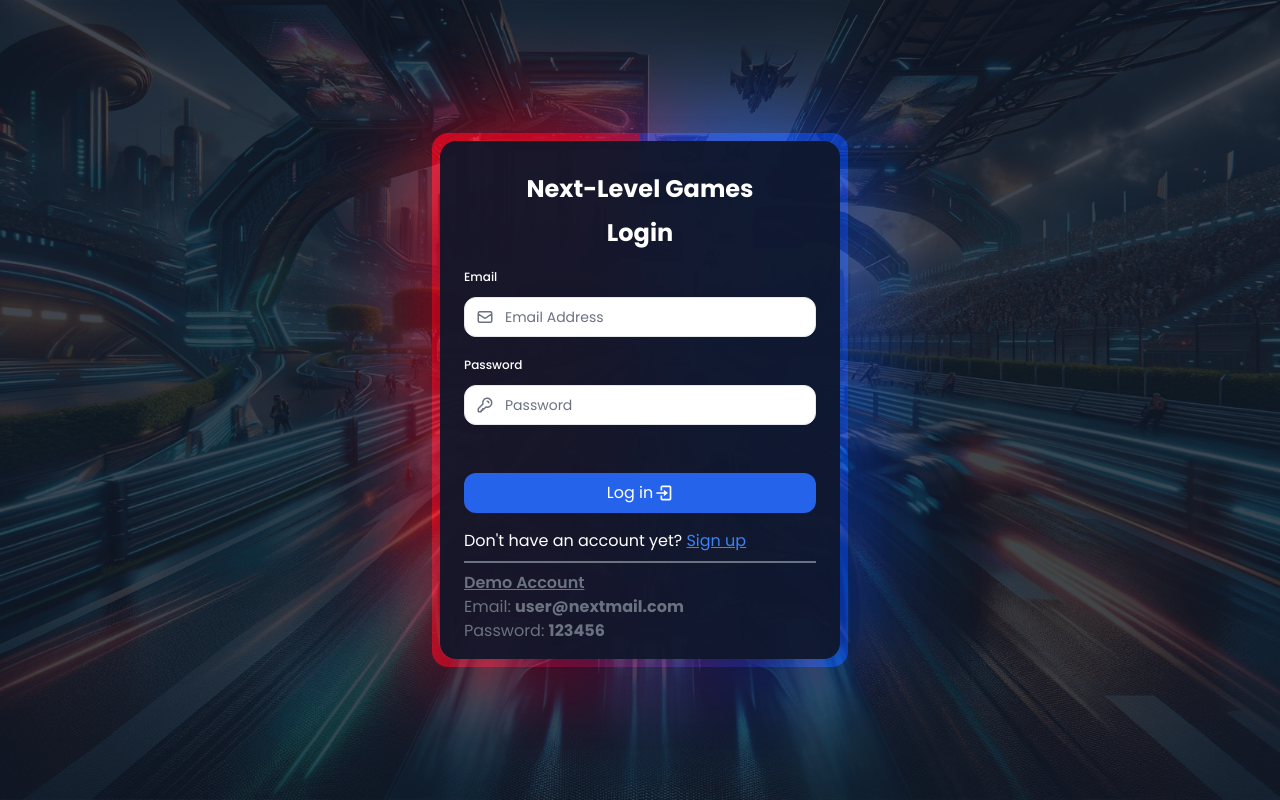
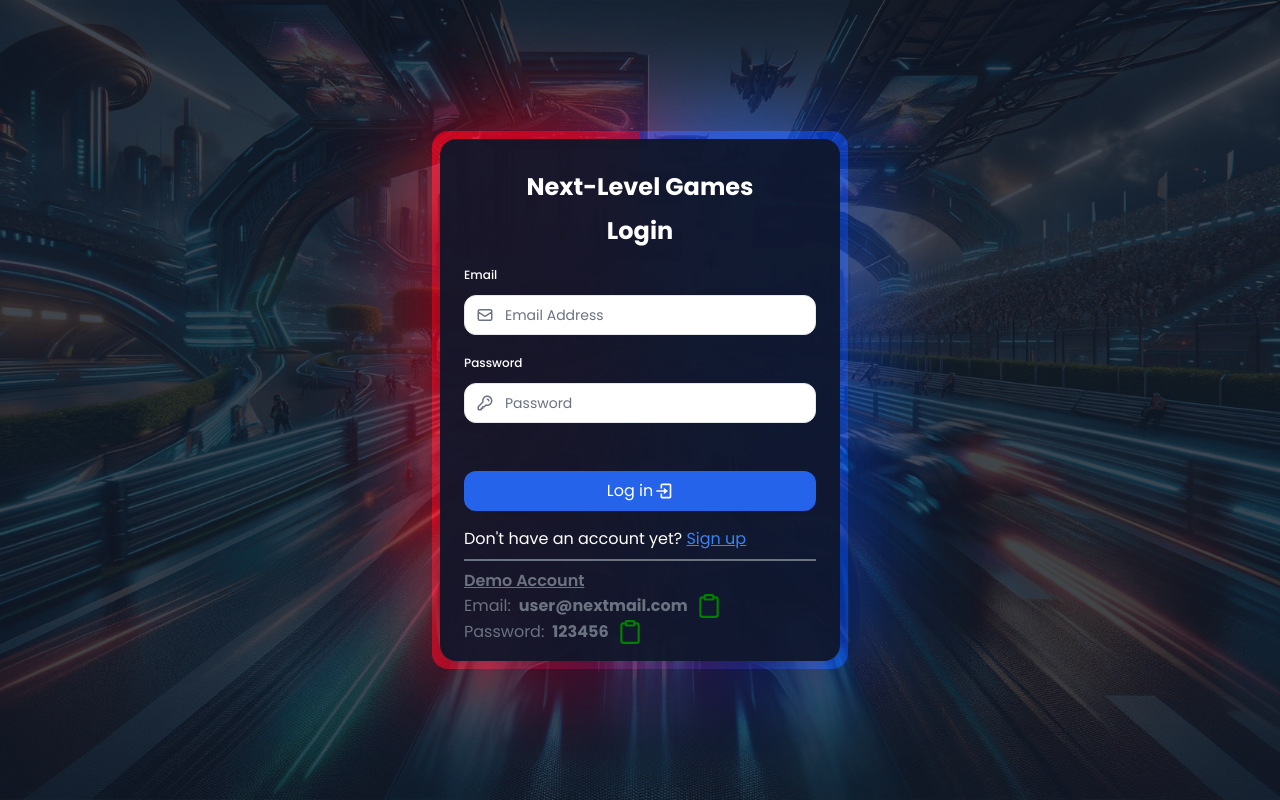
Before and after one commit to CodeExpert8081/react-game-site, a Next.js app: page /login in a window 1280 px wide. Built offline with nearby package versions, Linux system fonts and the light colour scheme.

Commit message:
added a clipboard copy component for improved user experience when logging in with the demo account credentials

```diff
--- a/components/ui/Authentication/LoginForm.tsx
+++ b/components/ui/Authentication/LoginForm.tsx
@@ -1,21 +1,13 @@
 "use client";
-
-// import { lusitana } from "@/app/ui/fonts";
-// import { AtSymbolIcon, KeyIcon, ExclamationCircleIcon } from "@heroicons/react/24/outline";
-// import { ArrowRightIcon } from "@heroicons/react/20/solid";
-// import { Button } from "./button";
 
 // @ts-expect-error
 import { useFormState, useFormStatus } from "react-dom";
 import { HiOutlineMail, HiOutlineKey } from "react-icons/hi";
 import { BsExclamationCircleFill } from "react-icons/bs";
 import { BiLogIn, BiArrowBack } from "react-icons/bi";
-// import { experimental_useFormStatus as useFormState, experimental } from "react-dom";
-// import { experimental_useFormState as useFormState } from "react-dom";
-// import { experimental_useFormStatus as useFormStatus } from "react-dom";
 import { authenticate } from "@/lib/actions";
 import Link from "next/link";
-import { FormEvent } from "react";
+import ClipboardBtn from "../ClipboardBtn";
 
 export default function LoginForm() {
   // Using useFormState to CALL THE SERVER ACTION and HANDLE FORM ERRORS, and useFormStatus to handle the pending state of the form
@@ -25,23 +17,28 @@ export default function LoginForm() {
 
   // GIVING ACCOUNT CREDENTIALS TO A DEMO ACCOUNT TO MAKE IT EASY FOR VIEWERS TO CHECKOUT THE APP WITHOUT HAVING TO CREATE AN ACCOUNT
   const DemoAccountCredentials = () => {
+    const demoEmail = "user@nextmail.com";
+    const demoPassword = "123456";
+
     return (
       <div className="divide-double border-t-2 border-gray-500 mt-2 pt-2 text-gray-500">
         <span className="underline font-semibold">Demo Account</span>
-        <p>
-          Email: <b>user@nextmail.com</b>
-        </p>
-        <p>
-          Password: <b>123456</b>
-        </p>
+        {/* EMAIL & PASSWORD*/}
+        <div className="flex flex-col">
+          <span className="self-start items-center justify-center flex gap-2">
+            Email: <b>user@nextmail.com</b>
+            <ClipboardBtn text={demoEmail} />
+          </span>
+          <span className="self-start items-center justify-center flex gap-2">
+            Password: <b>123456</b>
+            <ClipboardBtn text={demoPassword} />
+          </span>
+        </div>
       </div>
     );
   };
 
   return (
-    // <form action={action} className="space-y-3 text-white m-2 w-[280px]- w-full max-w-[98vw] md:w-[400px] relative">
-    // <div className="overflow-hidden">
-    // <div className="card z-[1]- bg-slate-700/10X">
     <form action={dispatch} className="space-y-3 text-white m-2 w-full max-w-[88vw] md:w-[400px] relative card mx-2">
       <div className="flex-1 rounded-lg px-6 pb-4 pt-8 drop-shadow-2xl shadow-2xl bg-slate-900/95">
         <h1 className={`mb-3 text-2xl w-full text-center font-bold`}>Next-Level Games</h1>
@@ -61,7 +58,6 @@ export default function LoginForm() {
                 required
               />
               <HiOutlineMail className="pointer-events-none absolute left-3 top-1/2 h-[18px] w-[18px] -translate-y-1/2 text-gray-500 peer-focus:text-gray-900" />
-              {/* <AtSymbolIcon className="pointer-events-none absolute left-3 top-1/2 h-[18px] w-[18px] -translate-y-1/2 text-gray-500 peer-focus:text-gray-900" /> */}
             </div>
           </div>
           <div className="mt-4">
@@ -85,7 +81,6 @@ export default function LoginForm() {
         {/* IF user inputs wrong username or password, displays, 'Invalid credentials; under the password input */}
         <div className="flex h-8 items-end- space-x-1 align-middle items-center">
           {/* {code === "CredentialSignin" && ( */}
-          {/* TODO - uncomment after testing production build */}
           {state === "CredentialSignin" && (
             <>
               <BsExclamationCircleFill className="h-4 w-4 text-red-500" />
@@ -97,16 +92,6 @@ export default function LoginForm() {
         </div>
         <div className="flex flex-col gap-4 mb-4">
           <LoginButton />
-
-          {/* <Link
-            href={"/"}
-            className="bg-gray-500 flex text-center justify-center items-center rounded-sm py-2 px-4 hover:bg-gray-600 transition-colors duration-300"
-          >
-            <span className="flex items-center gap-0.5">
-              <BiArrowBack />
-              Back
-            </span>
-          </Link> */}
         </div>
         <p>
           Don&#39;t have an account yet?{" "}
@@ -125,8 +110,6 @@ export default function LoginForm() {
         <span className="block bg-gray-900 px-5 py-3 text-white"> Get Started </span>
       </a> */}
     </form>
-    //   </div>
-    // </div>
   );
 }
 
--- /dev/null
+++ b/components/ui/ClipboardBtn.tsx
@@ -0,0 +1,40 @@
+"use client";
+
+import { useState } from "react";
+import CopyToClipboard from "react-copy-to-clipboard";
+import { LuClipboard, LuClipboardCheck } from "react-icons/lu";
+
+interface ClipboardBtnProps {
+  text: string;
+}
+
+// User will click the button to copy the demo account email/password text for a better user experience
+const ClipboardBtn = ({ text }: ClipboardBtnProps) => {
+  const [isCopied, setIsCopied] = useState(false);
+
+  const iconStyles = "text-red-500 hover:cursor-pointer transition-all duration-300";
+
+  const handleCopyClick = () => {
+    console.log("inside handleCopyClick");
+
+    // Icon change => TRUE = Checked Clipboard Icon, FALSE = Default Clipboard Icon
+    setIsCopied(true);
+
+    // Reset isCopied after a 2 second delay to the default clipboard.
+    setTimeout(() => setIsCopied(false), 2000);
+  };
+
+  return (
+    <div className="flex justify-center items-center">
+      <CopyToClipboard text={text} onCopy={(text, result) => handleCopyClick()}>
+        {isCopied ? (
+          <LuClipboardCheck size={26} color="green" className={iconStyles} />
+        ) : (
+          <LuClipboard size={26} color="green" className={iconStyles} />
+        )}
+      </CopyToClipboard>
+    </div>
+  );
+};
+
+export default ClipboardBtn;
--- a/package.json
+++ b/package.json
@@ -31,6 +31,7 @@
     "next-auth": "^5.0.0-beta.3",
     "postcss": "^8.4.31",
     "react": "^18.2.0",
+    "react-copy-to-clipboard": "^5.1.0",
     "react-dom": "18.2.0",
     "react-icons": "^4.10.1",
     "react-intersection-observer": "^9.5.2",
@@ -44,6 +45,7 @@
   },
   "devDependencies": {
     "@types/bcrypt": "^5.0.2",
+    "@types/react-copy-to-clipboard": "^5.0.7",
     "eslint": "^8.52.0",
     "eslint-plugin-next": "^0.0.0"
   }
```
Also changed, not shown: 1 other file (tests, documents, lock files or other folders).
